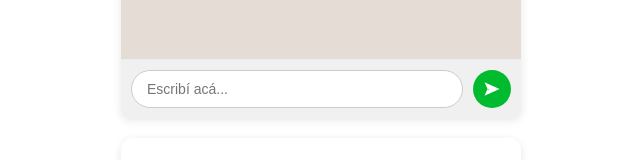
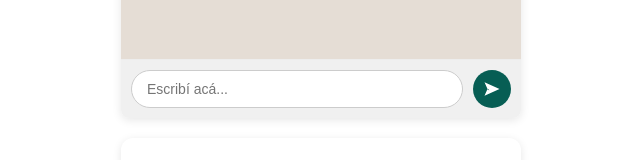
Before and after one commit to sflich86/cp, a plain HTML site: page index.html in a window 1280 px wide. Shown: the part 332-492 px from the top of the page, without its empty margins (319-959 px from the left). Drawn offline with Linux system fonts and the light colour scheme.

Commit message:
Update index.html

```diff
--- a/index.html
+++ b/index.html
@@ -128,7 +128,7 @@ body {
 
 #send-button {
     padding: 10px;
-    background: #00bb2d;
+    background: #075e54;
     color: white;
     border: none;
     border-radius: 50%;
```
